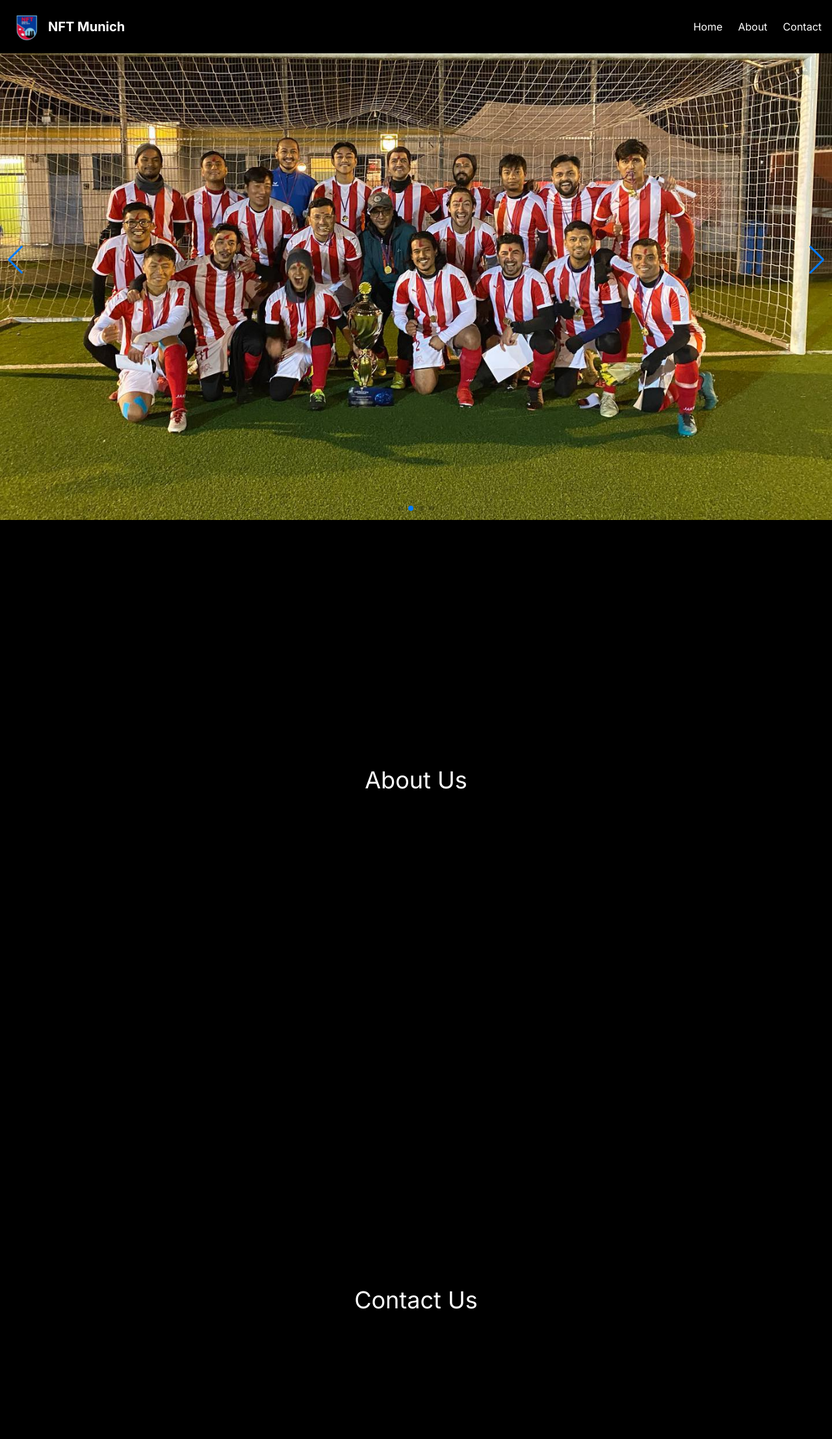
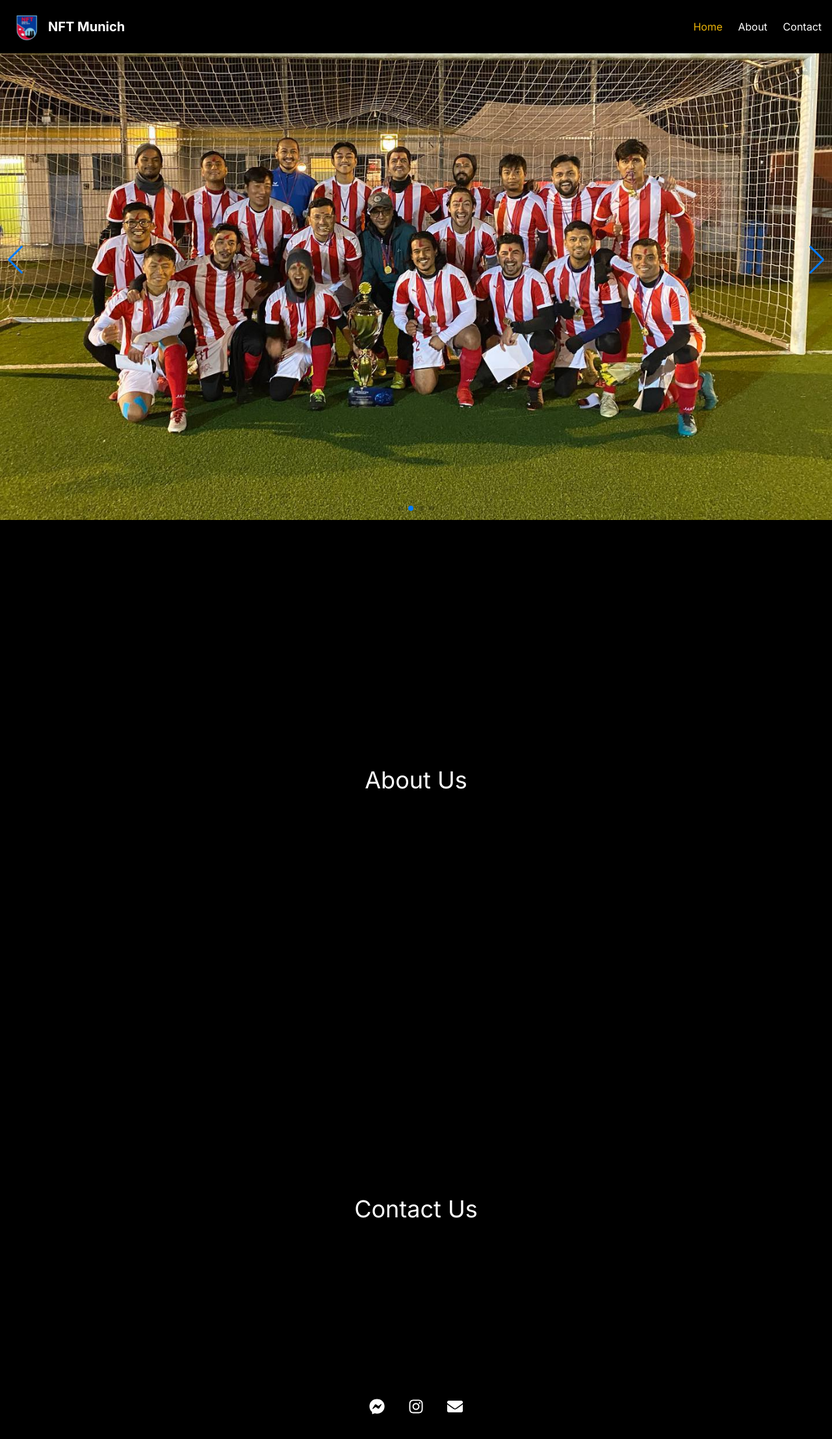
Before and after one commit to ashray-00/nftmunich, a Next.js app: page / in a window 1280 px wide. Shown: the top 2214 px of the page at 65% size. Built offline with nearby package versions, Linux system fonts and the light colour scheme.

Commit message:
Added the contact page

```diff
--- a/package.json
+++ b/package.json
@@ -14,6 +14,7 @@
     "next": "15.1.6",
     "react": "^19.0.0",
     "react-dom": "^19.0.0",
+    "react-icons": "^5.5.0",
     "swiper": "^11.2.1"
   },
   "devDependencies": {
--- a/src/app/page.tsx
+++ b/src/app/page.tsx
@@ -1,5 +1,6 @@
 import Header from '../components/Header';
 import Carousel from '../components/Carousel';
+import ContactOptions from '../components/ContactOptions';
 
 export default function Home() {
   return (
@@ -19,8 +20,13 @@ export default function Home() {
         <section id="about" className="w-full h-screen flex items-center justify-center">
           <h2 className="text-4xl">About Us</h2>
         </section>
-        <section id="contact" className="w-full h-screen flex items-center justify-center">
-          <h2 className="text-4xl">Contact Us</h2>
+        <section id="contact" className="w-full h-screen flex flex-col items-center justify-center">
+          <div className="flex flex-col items-center justify-center" style={{ marginTop: '30vh' }}>
+            <h2 className="text-4xl mb-8">Contact Us</h2>
+          </div>
+          <div className="flex-grow flex items-center justify-center">
+            <ContactOptions />
+          </div>
         </section>
       </main>
     </div>
--- /dev/null
+++ b/src/components/ContactOptions.tsx
@@ -0,0 +1,23 @@
+import React from 'react';
+import { FaFacebookMessenger, FaInstagram, FaEnvelope } from 'react-icons/fa';
+
+const ContactOptions: React.FC = () => {
+  return (
+    <div className="flex justify-center space-x-9 mt-4">
+      <a href="https://m.me/1043364702497762" target="_blank" rel="noopener noreferrer" className="text-2xl">
+        <FaFacebookMessenger />
+      </a>
+      {/* <a href="https://wa.me/your-whatsapp-number" target="_blank" rel="noopener noreferrer" className="text-2xl">
+        <FaWhatsapp />
+      </a> */}
+      <a href="https://www.instagram.com/nft_munich" target="_blank" rel="noopener noreferrer" className="text-2xl">
+        <FaInstagram />
+      </a>
+      <a href="mailto:your-email@example.com" className="text-2xl">
+        <FaEnvelope />
+      </a>
+    </div>
+  );
+};
+
+export default ContactOptions;
--- a/src/components/Header.tsx
+++ b/src/components/Header.tsx
@@ -1,13 +1,51 @@
-'use client';
+"use client";
 
-import { useState } from 'react';
+import React, { useEffect, useState } from 'react';
 import Image from 'next/image';
 
 export default function Header() {
+  const [activeSection, setActiveSection] = useState<string>('home');
   const [isOpen, setIsOpen] = useState(false);
 
   const toggleMenu = () => {
     setIsOpen(!isOpen);
+  };
+
+  useEffect(() => {
+    const sections = document.querySelectorAll('section');
+    const options = {
+      root: null,
+      rootMargin: '0px',
+      threshold: 0.6,
+    };
+
+    const observer = new IntersectionObserver((entries) => {
+      entries.forEach((entry) => {
+        if (entry.isIntersecting) {
+          setActiveSection(entry.target.id);
+        }
+      });
+    }, options);
+
+    sections.forEach((section) => {
+      observer.observe(section);
+    });
+
+    return () => {
+      sections.forEach((section) => {
+        observer.unobserve(section);
+      });
+    };
+  }, []);
+
+  const scrollToSection = (sectionId: string) => {
+    const section = document.getElementById(sectionId);
+    if (section) {
+      window.scrollTo({
+        top: section.offsetTop,
+        behavior: 'smooth',
+      });
+    }
   };
 
   return (
@@ -24,13 +62,25 @@ export default function Header() {
         </button>
       </div>
       <nav className="hidden md:flex md:items-center">
-        <a href="#home" className="block mt-4 md:inline-block md:mt-0 md:ml-6">
+        <a
+          href="#home"
+          onClick={() => scrollToSection('home')}
+          className={`block mt-4 md:inline-block md:mt-0 md:ml-6 cursor-pointer ${activeSection === 'home' ? 'text-yellow-500' : ''}`}
+        >
           Home
         </a>
-        <a href="#about" className="block mt-4 md:inline-block md:mt-0 md:ml-6">
+        <a
+          href="#about"
+          onClick={() => scrollToSection('about')}
+          className={`block mt-4 md:inline-block md:mt-0 md:ml-6 cursor-pointer ${activeSection === 'about' ? 'text-yellow-500' : ''}`}
+        >
           About
         </a>
-        <a href="#contact" className="block mt-4 md:inline-block md:mt-0 md:ml-6">
+        <a
+          href="#contact"
+          onClick={() => scrollToSection('contact')}
+          className={`block mt-4 md:inline-block md:mt-0 md:ml-6 cursor-pointer ${activeSection === 'contact' ? 'text-yellow-500' : ''}`}
+        >
           Contact
         </a>
       </nav>
```
Also changed, not shown: 1 other file (tests, documents, lock files or other folders).
